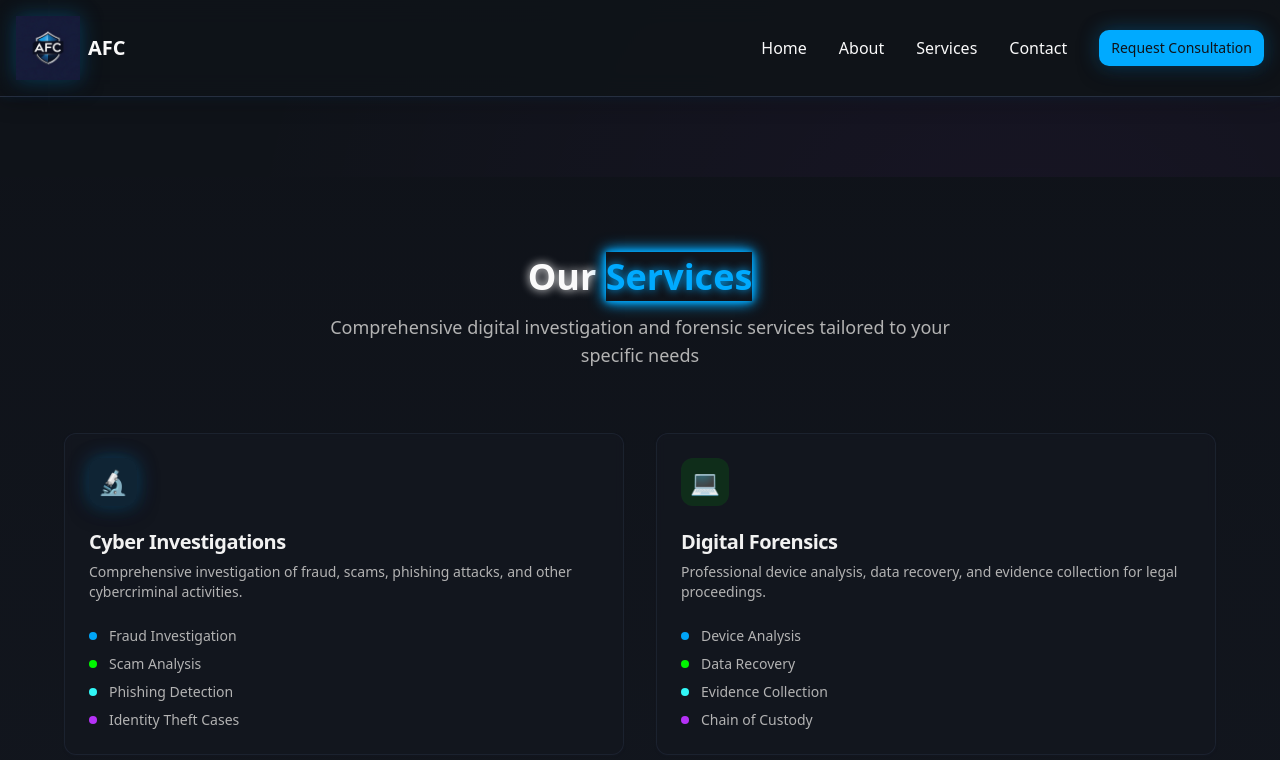
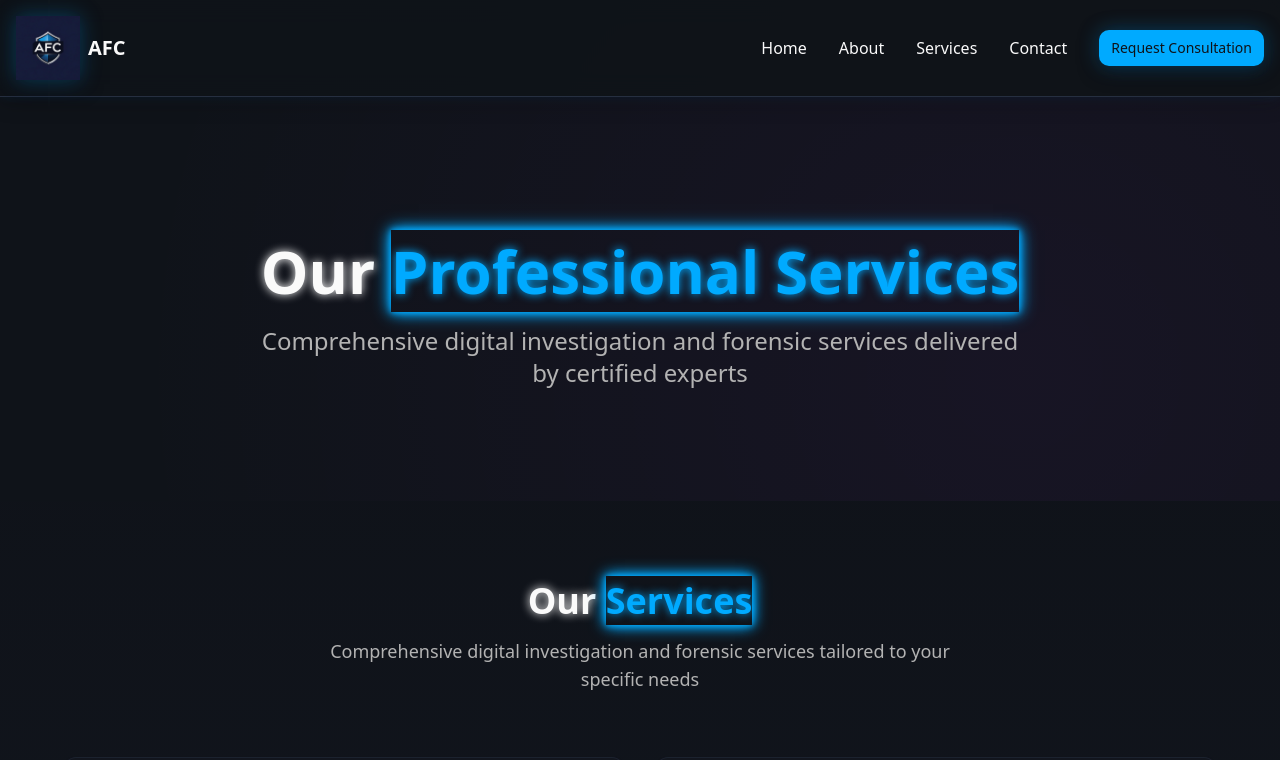
Before and after one commit to AFC-ant/truth-finder-labs, a React (Vite) app: page /services in a window 1280 px wide. Shown: the top 760 px of the page. Built offline with nearby package versions, Linux system fonts and the light colour scheme.

Commit message:
Fix Services page display
Ensure the Services page content is displayed correctly when navigated to.

```diff
--- a/src/pages/Services.tsx
+++ b/src/pages/Services.tsx
@@ -6,7 +6,17 @@ const Services = () => {
   return (
     <div className="min-h-screen">
       <Navigation />
-      <main className="pt-20">
+      <main className="pt-24">
+        <div className="container mx-auto px-4 py-12">
+          <div className="text-center mb-16">
+            <h1 className="text-4xl md:text-6xl font-bold text-foreground mb-6 text-glow">
+              Our <span className="text-primary animate-cyber-pulse">Professional Services</span>
+            </h1>
+            <p className="text-xl md:text-2xl text-muted-foreground max-w-3xl mx-auto">
+              Comprehensive digital investigation and forensic services delivered by certified experts
+            </p>
+          </div>
+        </div>
         <ServicesSection />
       </main>
       <Footer />
```
